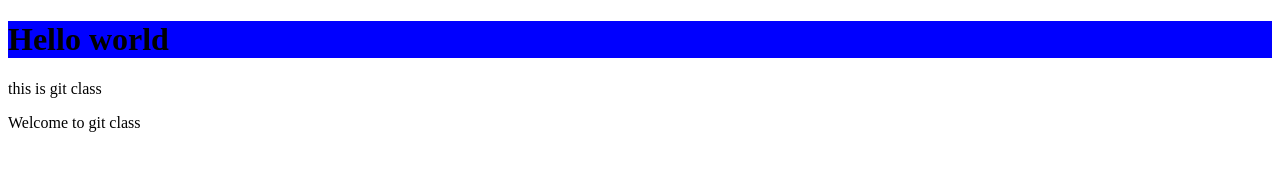
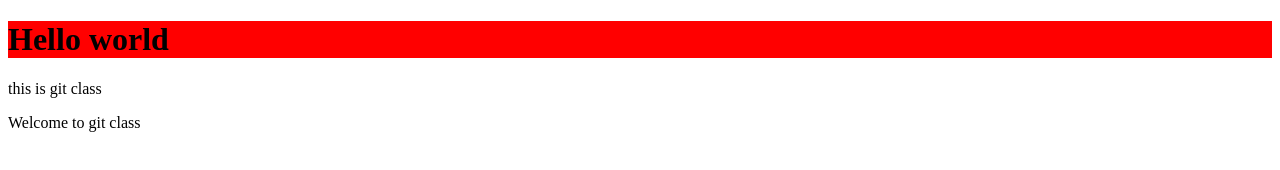
Before and after one commit to Oke-Precious/first, a plain HTML site: page index.html in a window 1280 px wide. Drawn offline with Linux system fonts and the light colour scheme.

Commit message:
i added background change the change the color to red

```diff
--- a/index.html
+++ b/index.html
@@ -7,7 +7,7 @@
     <title>Git 2nd Class in SQI</title>
 </head>
 <body>
-    <h1 style="background-color: blue;">Hello world</h1>
+    <h1 style="background-color: red;">Hello world</h1>
     <p>this is git class</p>
     <p>Welcome to git class</p>
 </body>
```
